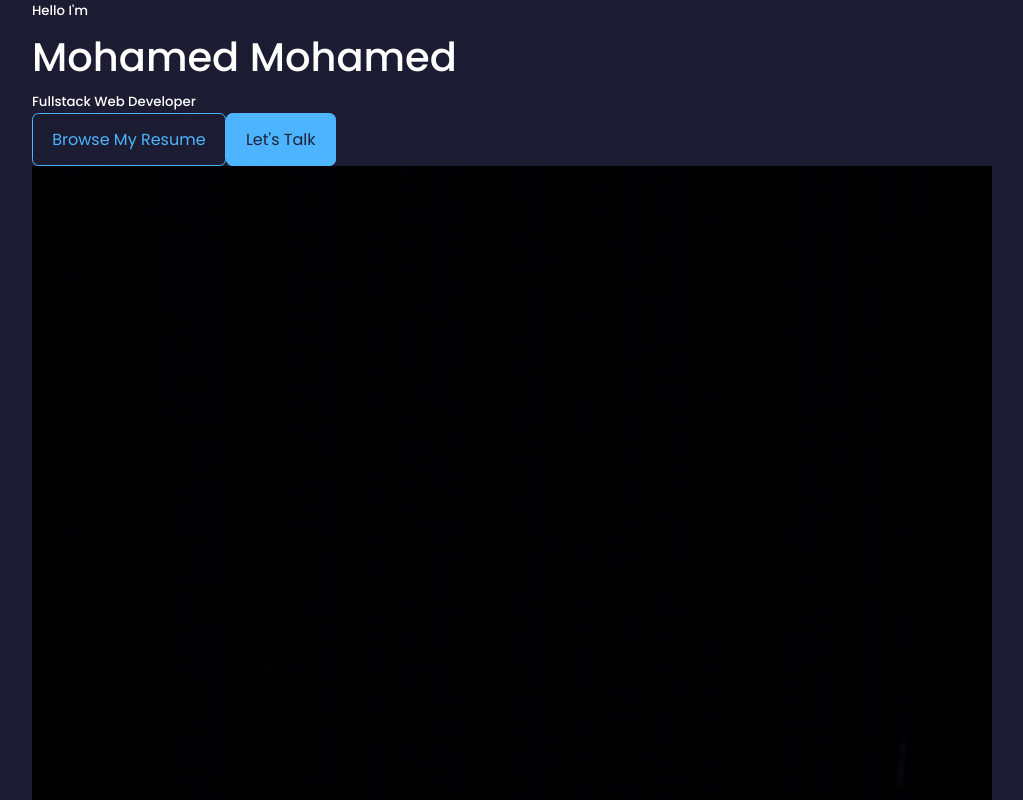
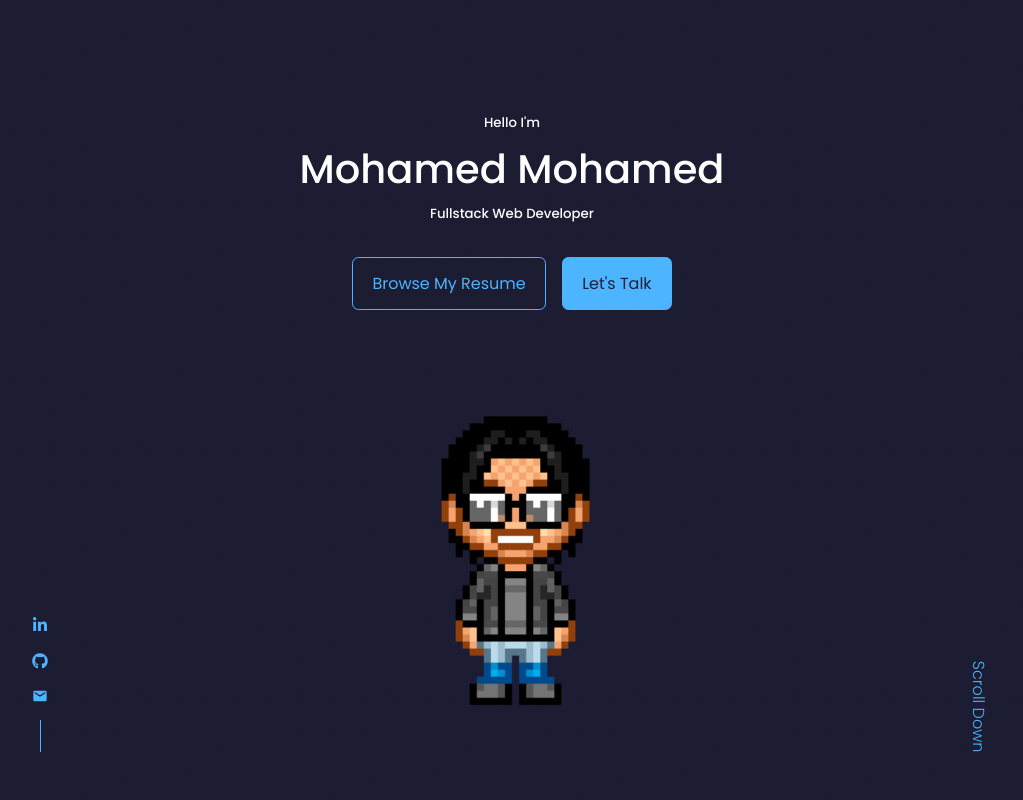
Before and after one commit to mozeezy/personal_portfolio, a React (Create React App) app in the folder personal_portfolio/: page / in a window 1280 px wide. Shown: the top 800 px of the page, without its empty margins (128-1151 px from the left). Built offline with nearby package versions, Linux system fonts and the light colour scheme.

Commit message:
finish header component

```diff
--- a/personal_portfolio/package.json
+++ b/personal_portfolio/package.json
@@ -8,6 +8,7 @@
     "@testing-library/user-event": "^13.5.0",
     "react": "^18.2.0",
     "react-dom": "^18.2.0",
+    "react-icons": "^4.4.0",
     "react-scripts": "5.0.1",
     "web-vitals": "^2.1.4"
   },
--- a/personal_portfolio/src/components/Header/Header.jsx
+++ b/personal_portfolio/src/components/Header/Header.jsx
@@ -1,16 +1,18 @@
 import React from 'react'
 import './header.css'
 import CTA from './CTA'
-import HEADERIMG from '../../assets/header-img.jpeg'
+import HEADERIMG from '../../assets/avatar.png'
+import HeaderSocials from './HeaderSocials'
 
 const Header = () => {
   return (
     <header>
-      <div className="container header_container">
+      <div className="container header__container">
         <h5> Hello I'm</h5>
         <h1> Mohamed Mohamed</h1>
         <h5 className="text_light"> Fullstack Web Developer</h5>
         <CTA />
+        <HeaderSocials />
 
         <div className="header-img">
           <img src={HEADERIMG} alt="HEADERIMG" />
--- a/personal_portfolio/src/components/Header/HeaderSocials.jsx
+++ b/personal_portfolio/src/components/Header/HeaderSocials.jsx
@@ -1,11 +1,14 @@
 import React from 'react'
+import {FaLinkedinIn, FaGithub} from 'react-icons/fa'
+import {MdEmail} from 'react-icons/md'
+
 
 const HeaderSocials = () => {
   return (
     <div className="header__socials">
-      <a href="https://www.linkedin.com/in/mohamed-mohamed96/" target="_blank"></a>
-      <a href="https://www.github/mozeezy/" target="_blank"></a>
-      <a href="mailto: justmoe23@gmail.com" target="_blank"></a>
+      <a href="https://www.linkedin.com/in/mohamed-mohamed96/" target="_blank"><FaLinkedinIn/></a>
+      <a href="https://www.github/mozeezy/" target="_blank"><FaGithub /></a>
+      <a href="mailto: justmoe23@gmail.com" target="_blank"><MdEmail /></a>
     </div>
   )
 }
--- a/personal_portfolio/src/components/Header/header.css
+++ b/personal_portfolio/src/components/Header/header.css
@@ -0,0 +1,69 @@
+header {
+  height: 100vh;
+  padding-top: 7rem;
+  overflow: hidden;
+}
+
+.header__container {
+  text-align: center;
+  height: 100%;
+  position: relative;
+}
+
+.cta {
+  margin-top: 2rem;
+  display: flex;
+  gap: 1rem;
+  justify-content: center;
+}
+
+.header__socials {
+  display: flex;
+  align-items: center;
+  flex-direction: column;
+  gap: 0.5rem;
+  position: absolute;
+  left: 0;
+  bottom: 3rem;
+}
+
+.header__socials::after {
+  content: "";
+  width: 1px;
+  height: 2rem;
+  background: var(--color-primary);
+}
+
+.header-img {
+  background: linear-gradient(var(--primary-color), transparent);
+  width: 22rem;
+  height: 10rem;
+  position: absolute;
+  left: calc(50% - 11rem);
+  margin-top: 4rem;
+}
+
+.scroll__down {
+  position: absolute;
+  right: -2rem;
+  bottom: 5rem;
+  transform: rotate(90deg);
+  font-weight: 200;
+  font-size: 1rem;
+}
+
+@media screen and (max-width: 1024px) {
+  header {
+    height: 68vh;
+  }
+}
+
+@media screen and (max-width: 600px) {
+  header {
+    height: 100vh;
+  }
+  .header__socials,
+  .scroll__down {
+    display: none;
+  }
+}
```
Also changed, not shown: personal_portfolio/src/assets/avatar.png (added), 1 other file (tests, documents, lock files or other folders).
